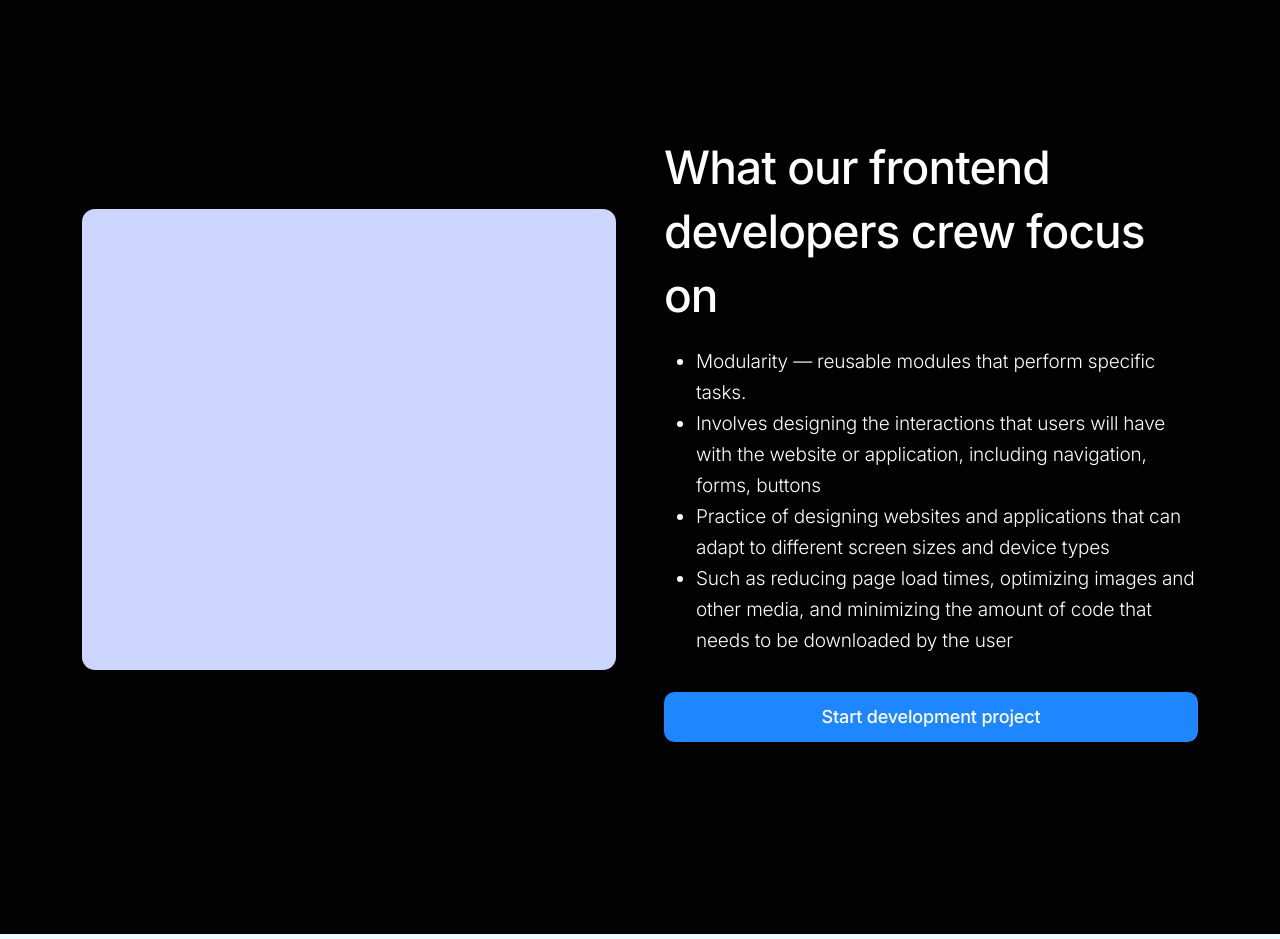
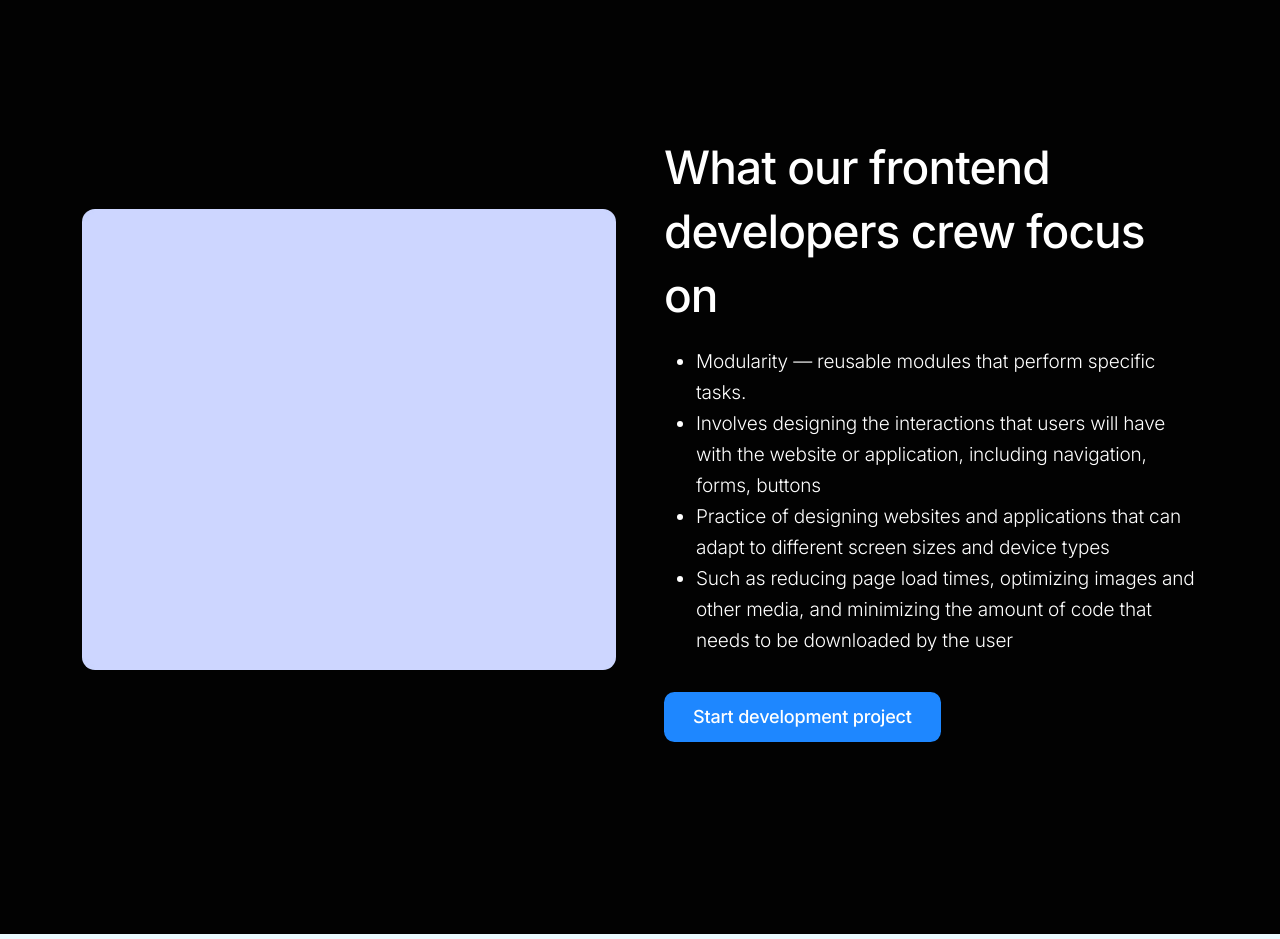
Before and after one commit to mcpalez/simple-react-web, a React (Create React App) app: page /services/development-services in a window 1280 px wide. Shown: the part 2340-3279 px from the top of the page. Built offline with nearby package versions, Linux system fonts and the light colour scheme.

Commit message:
fixed width of button on desktop view

```diff
--- a/src/assets/Styles/development/_development-goals.scss
+++ b/src/assets/Styles/development/_development-goals.scss
@@ -28,6 +28,10 @@
                 display: flex;
                 flex-direction: column;
                 gap: 2.4vh;
+                align-items: flex-start;
+                @include lt-md {
+                    align-items: stretch;
+                }
                 h2 {
                     color: var(--st-white);
                 }
```
